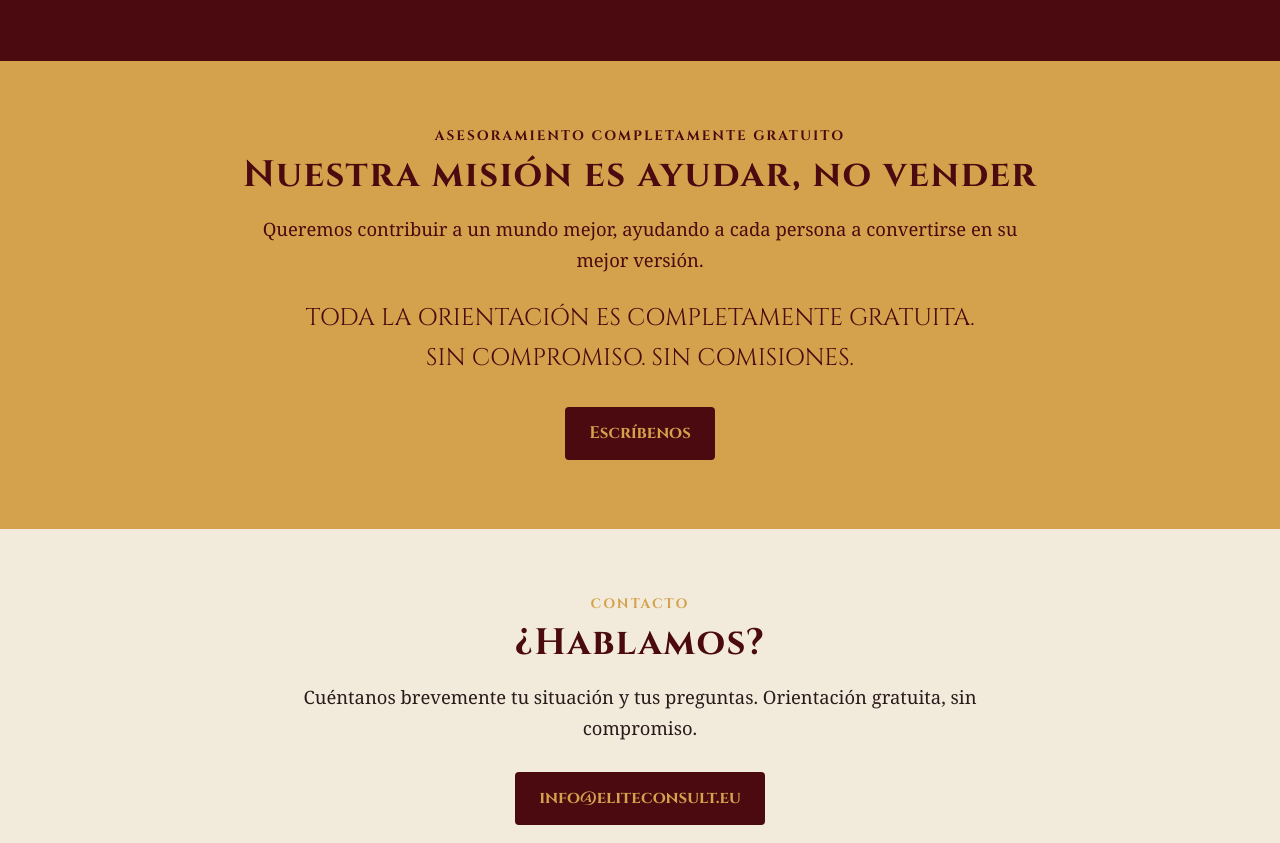
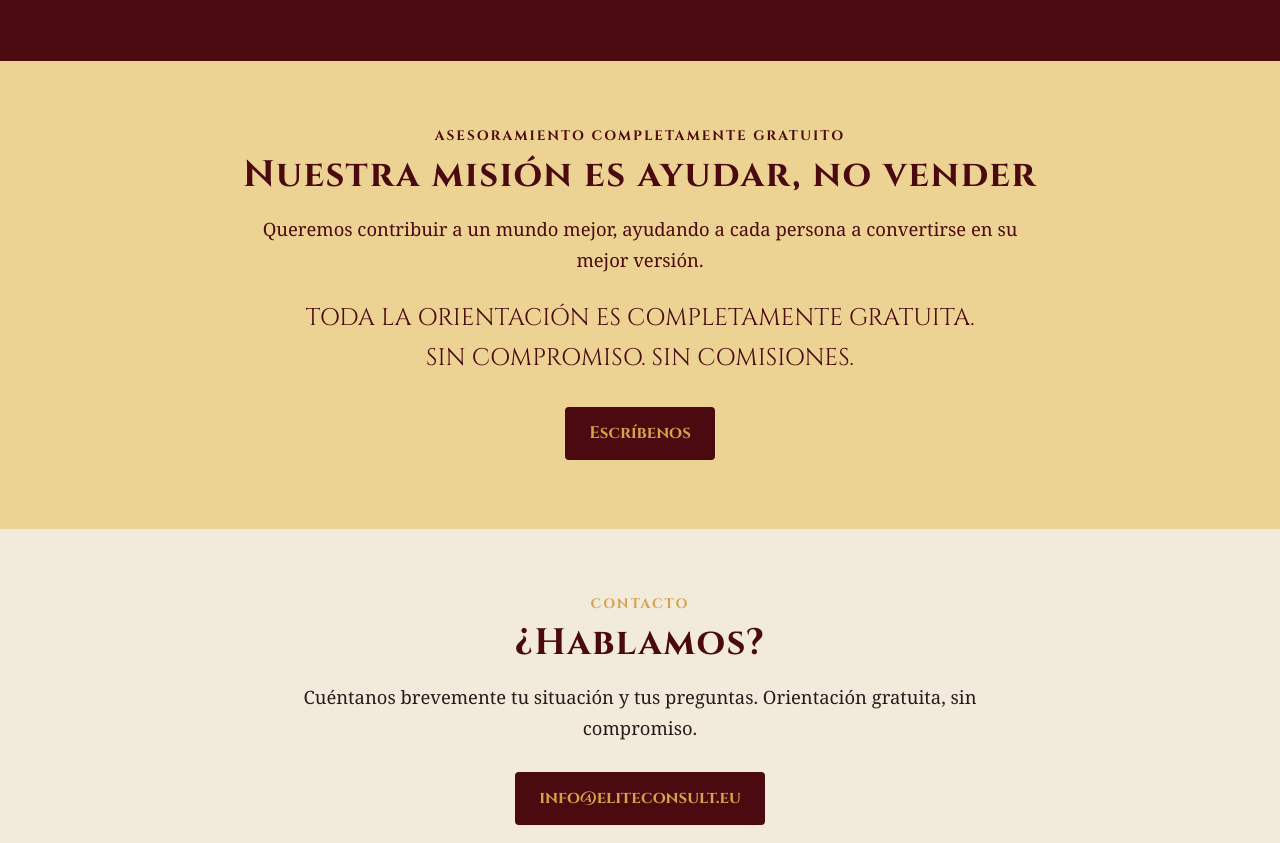
Before and after one commit to EliteConsultingPodcast/eliteconsult-site, a plain HTML site: page index.html in a window 1280 px wide. Shown: the part 4284-5127 px from the top of the page. Drawn offline with Linux system fonts and the light colour scheme.

Commit message:
Lighten the free-section background to a softer gold.
Keep the dark red text, headings, and button, and leave --g unchanged.

Co-authored-by: EliteConsultingPodcast <EliteConsultingPodcast@users.noreply.github.com>

```diff
--- a/assets/style.css
+++ b/assets/style.css
@@ -39,7 +39,7 @@ details[open] summary{border-bottom:1px solid #eee}details .in{padding:.4rem 1.2
 details ul{padding-left:1.2rem;margin:.4rem 0}
 .check{list-style:none;padding:0;columns:2 260px}.check li{break-inside:avoid;padding:.2rem 0 .2rem 1.6rem;position:relative}
 .check li::before{content:"✔";position:absolute;left:0;color:var(--g)}
-.free{background:var(--g);color:var(--b);text-align:center}
+.free{background:#ecd393;color:var(--b);text-align:center}
 .free .kicker,.free h2,.free .big{color:var(--b)}
 section.dark{background:var(--b);color:#f6ecd9}section.dark h2{color:var(--g)}section.dark a{color:var(--g)}
 .free .big{font-family:Cinzel,serif;font-size:clamp(1.1rem,3vw,1.5rem);margin:1.5rem 0}
```
